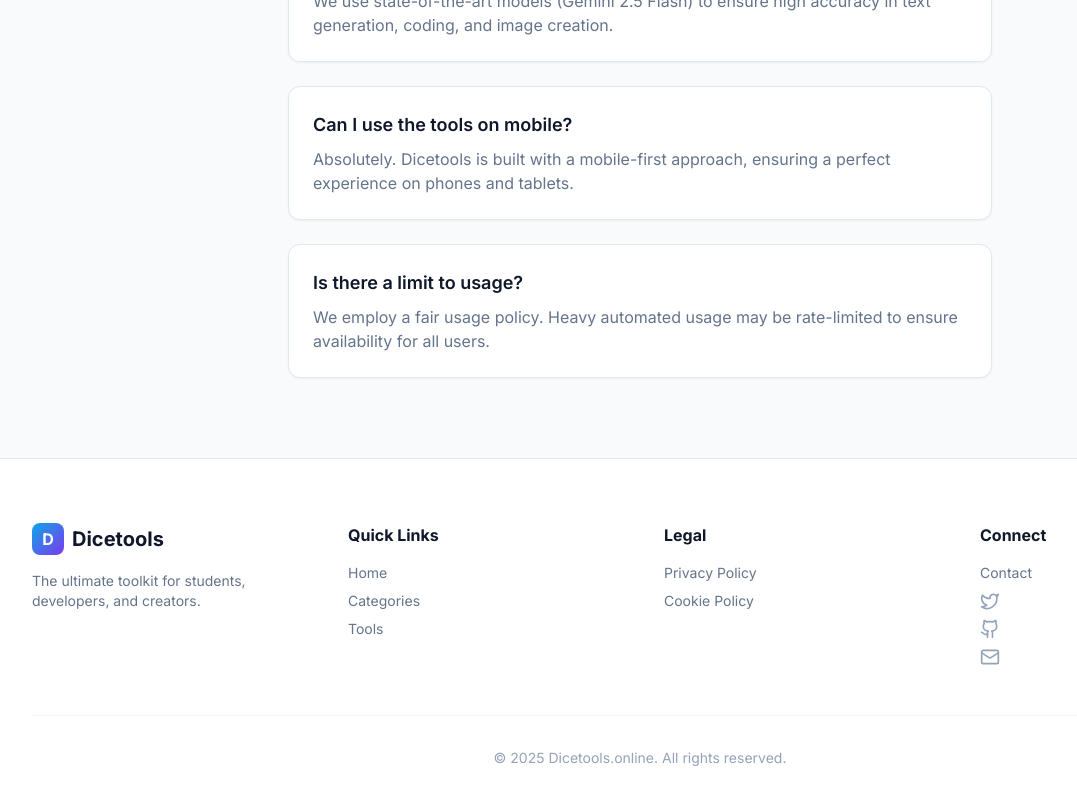
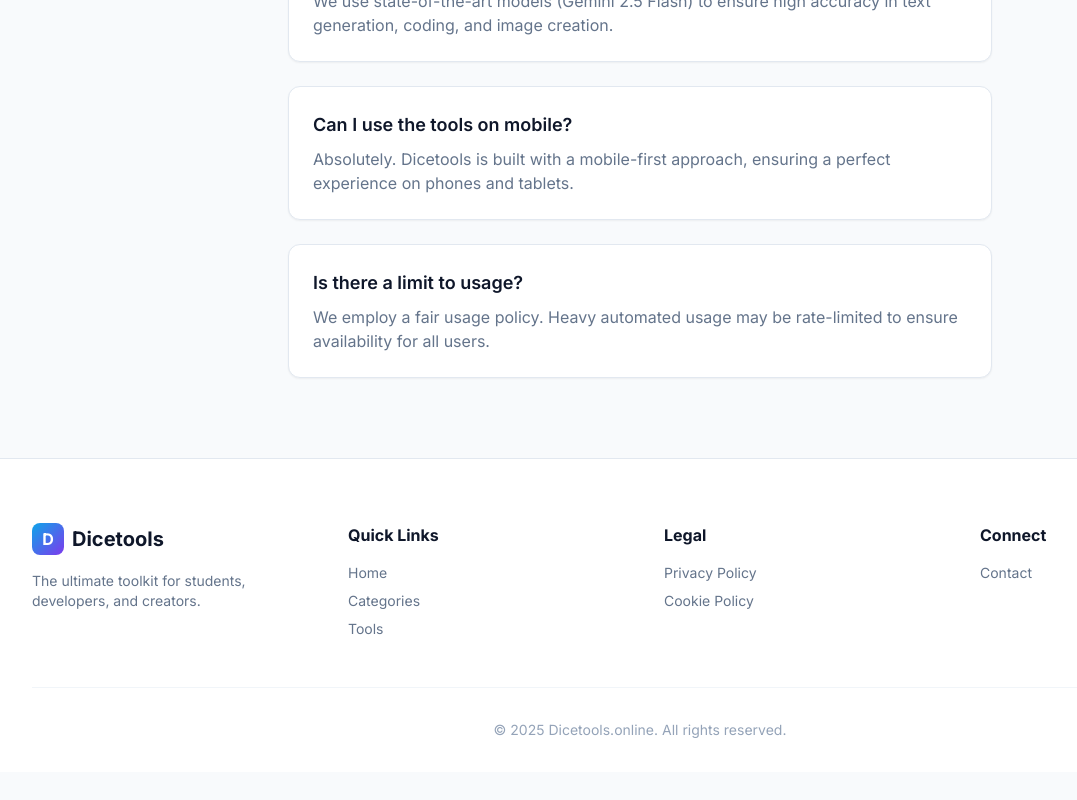
Before and after one commit to akbar316/dicetools-live, a React (Vite) app: page / in a window 1280 px wide. Shown: the part 4765-5565 px from the top of the page, without its empty margins (0-1077 px from the left). After the commit the page ends 5537 px from the top, so only its background shows below. Built offline with nearby package versions, Linux system fonts and the light colour scheme; no server answers.

Commit message:
feat: remove social icons

```diff
--- a/components/layout/Footer.tsx
+++ b/components/layout/Footer.tsx
@@ -1,6 +1,5 @@
 
 import React from 'react';
-import { Github, Twitter, Mail } from 'lucide-react';
 
 interface FooterProps {
   onNavigateHome: () => void;
@@ -45,9 +44,6 @@ const Footer: React.FC<FooterProps> = ({ onNavigateHome, onNavigateToPrivacy, on
             <h4 className="font-bold text-slate-900 dark:text-white mb-4">Connect</h4>
             <ul className="space-y-2 text-sm text-slate-500 dark:text-slate-400">
               <li><button onClick={onNavigateToContact} className="hover:text-primary-600">Contact</button></li>
-              <li><a href="#" className="text-slate-400 hover:text-primary-600"><Twitter className="w-5 h-5" /></a></li>
-              <li><a href="#" className="text-slate-400 hover:text-primary-600"><Github className="w-5 h-5" /></a></li>
-              <li><a href="#" className="text-slate-400 hover:text-primary-600"><Mail className="w-5 h-5" /></a></li>
             </ul>
           </div>
         </div>
```
